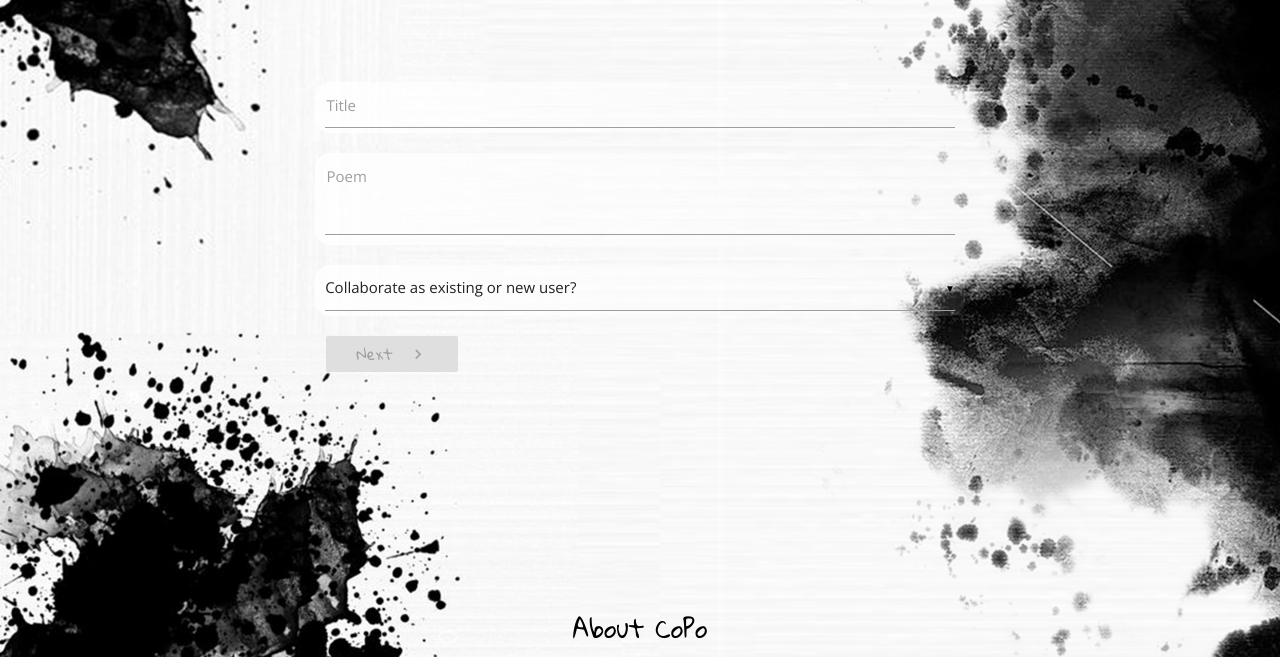
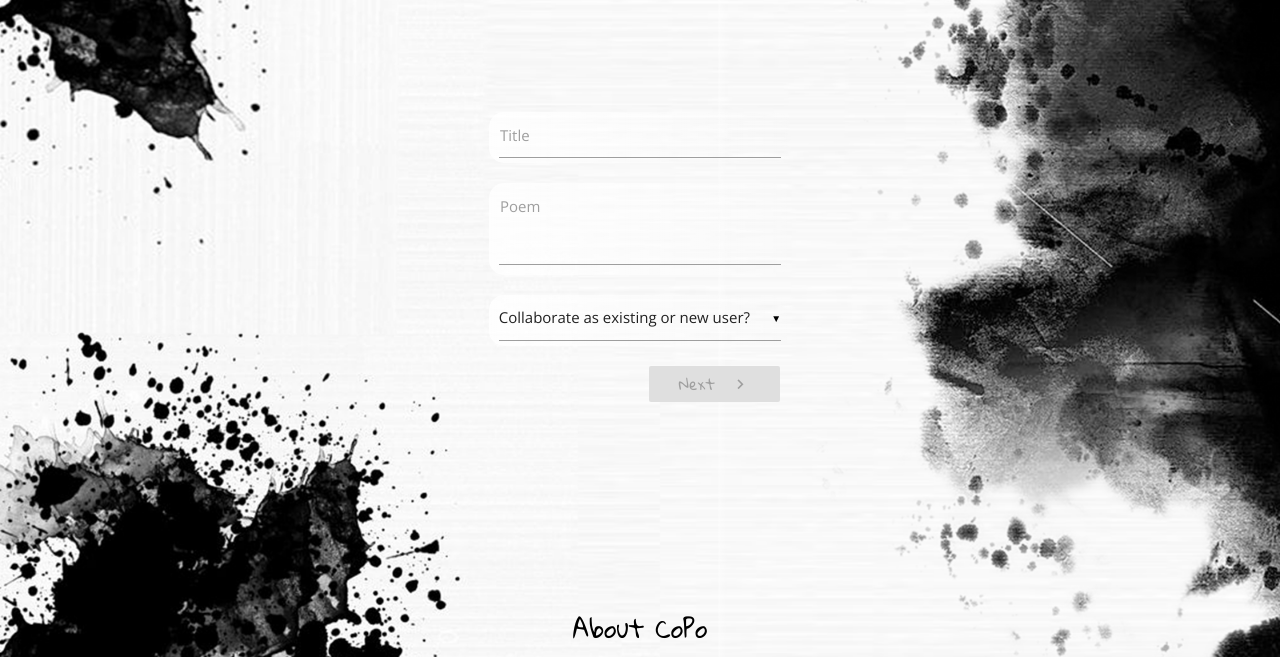
Before and after one commit to MauRuRo/MSP3-CoPo, a Flask app: template templates/collaborate.html in a window 1280 px wide. Shown: the part 143-800 px from the top of the page. Run offline with Flask 2, Linux system fonts and the light colour scheme; the template is opened without the code that fills it, so the values that code supplies are empty; some libraries are stand-ins or nearby versions.

Commit message:
fixed some layout issues on collaborate page to match create form page

```diff
--- a/templates/collaborate.html
+++ b/templates/collaborate.html
@@ -6,7 +6,7 @@
 
         <main>
         <div class="buffer"></div>
-            <div class = "container">
+            <div class = "container formcontainer">
                 <div class="container">
                       <div class="row">
                             <form action="{{ url_for('update_poem', poemId=poeminfo._id) }}" method="POST" class="col s12" id="createpoem">
@@ -60,7 +60,7 @@
                                 </div>
 
 
-                            <button id="next-part" class="btn waves-effect waves-light first-part" type="button">Next
+                            <button id="next-part" class="btn waves-effect waves-light first-part right" type="button">Next
                                 <i class="material-icons right">navigate_next</i>
                             </button>
 
```
